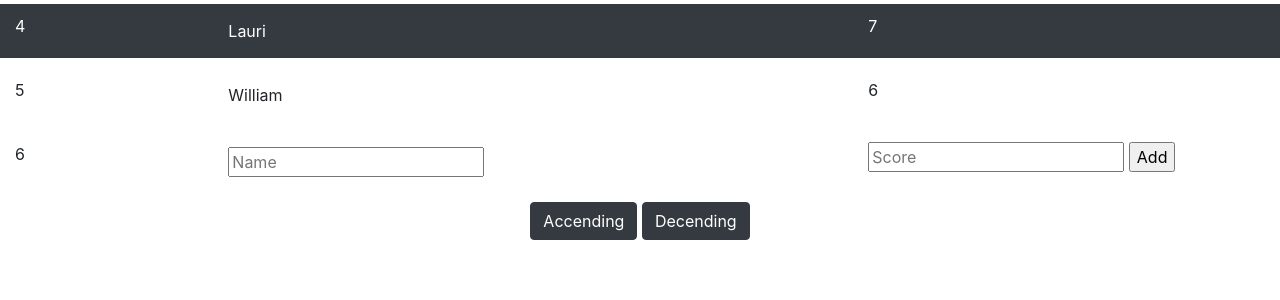
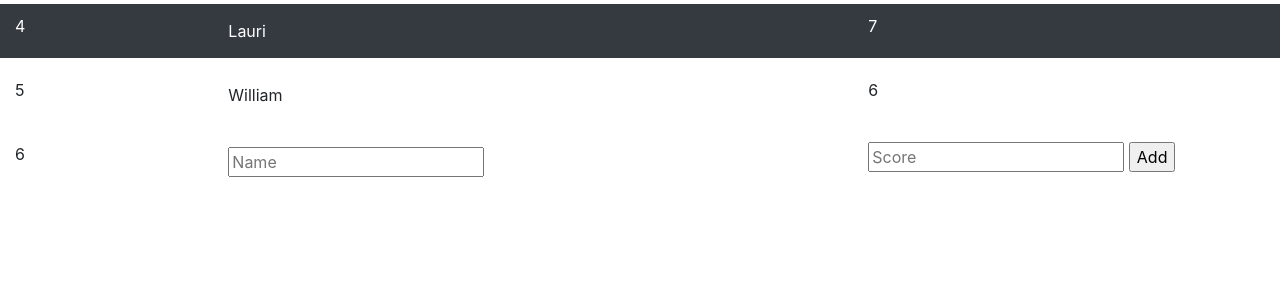
Before and after one commit to andersinno/scorinator, a Django app: page / in a window 1280 px wide. Shown: the part 336-636 px from the top of the page. Run offline with Django 3.2, Linux system fonts and the light colour scheme; some libraries are stand-ins or nearby versions.

Commit message:
minor things

```diff
--- a/scoreboard/main/templates/main/main.html
+++ b/scoreboard/main/templates/main/main.html
@@ -124,11 +124,6 @@
             </div>
         </div>
 
-        <div class="filt-btns">
-          <a class="btn btn-dark" href="/sort-acc">Accending</a>
-          <a class="btn btn-dark" href="/sort-dec">Decending</a>
-        </div>
-
         <!-- Popper.JS -->
         <script src="https://cdnjs.cloudflare.com/ajax/libs/popper.js/1.14.0/umd/popper.min.js" integrity="sha384-cs/chFZiN24E4KMATLdqdvsezGxaGsi4hLGOzlXwp5UZB1LY//20VyM2taTB4QvJ" crossorigin="anonymous"></script>
         <!-- Bootstrap JS -->
```
Also changed, not shown: scoreboard/main/migrations/0001_initial.py.
